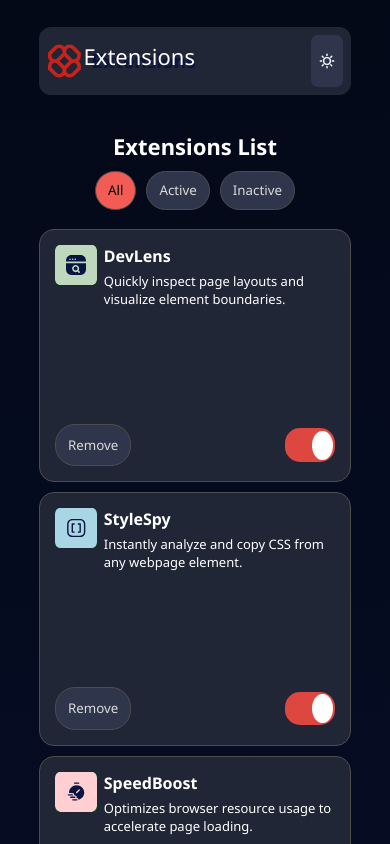
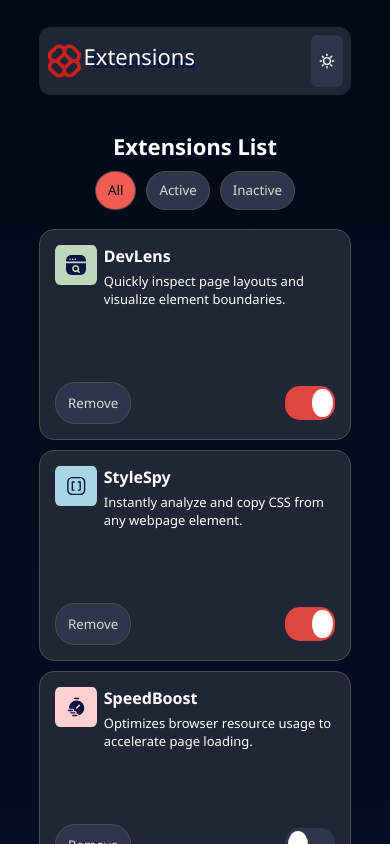
Before and after one commit to Kenzkyi/browser-extension, a React (Vite) app: page / in a window 390 px wide. Shown: the top 844 px of the page. Built offline with nearby package versions, Linux system fonts and the light colour scheme.

Commit message:
responsiveness

```diff
--- a/src/index.css
+++ b/src/index.css
@@ -114,6 +114,7 @@
   @media screen and (max-width:480px) {
     flex-direction: column;
     gap: 10px;
+
   }
 }
 
@@ -124,6 +125,7 @@
   margin-top: 19px;
   grid-template-columns: repeat(3,1fr);
   gap: 10px;
+  margin-bottom: 30px;
 
   main{
     height: 30vh;
@@ -226,5 +228,8 @@
 
   @media screen and (max-width:480px) {
     grid-template-columns: 1fr;
+    main{
+      max-height: 25vh;
+    }
   }
 }
```
